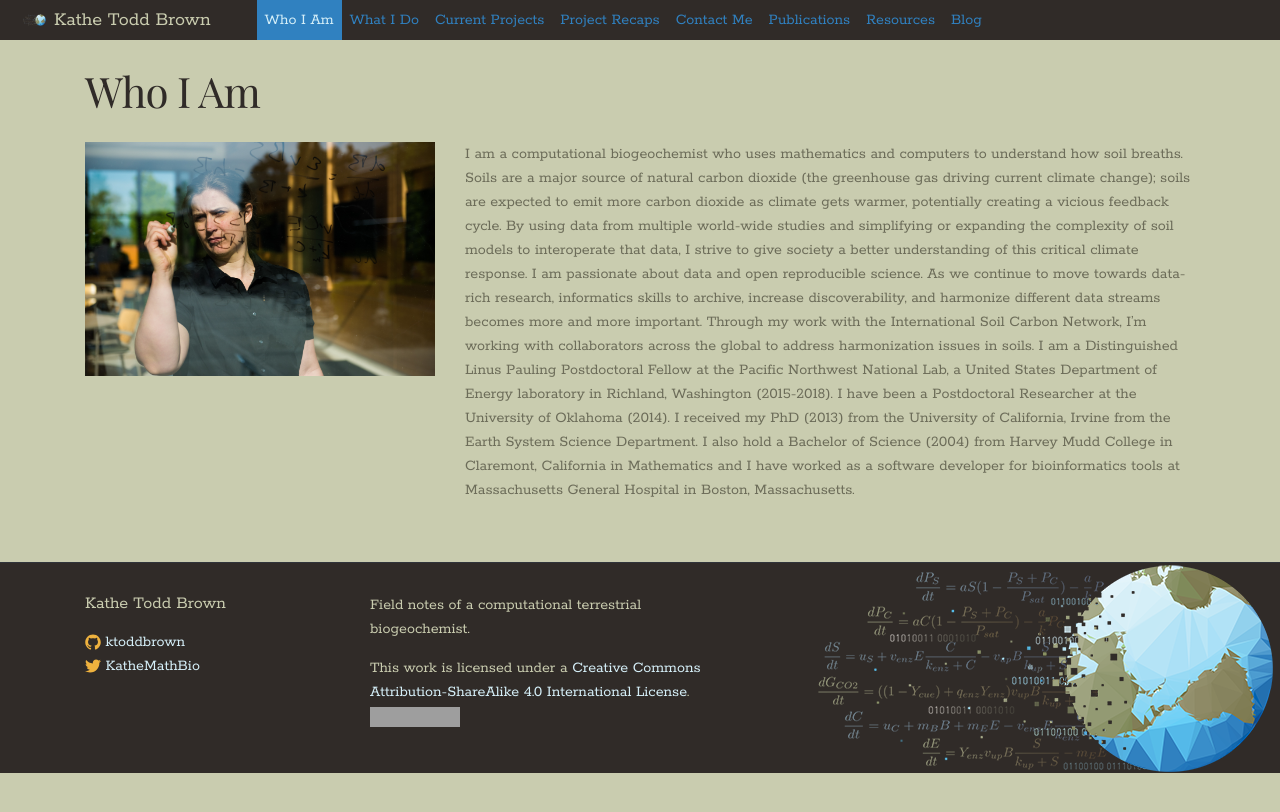
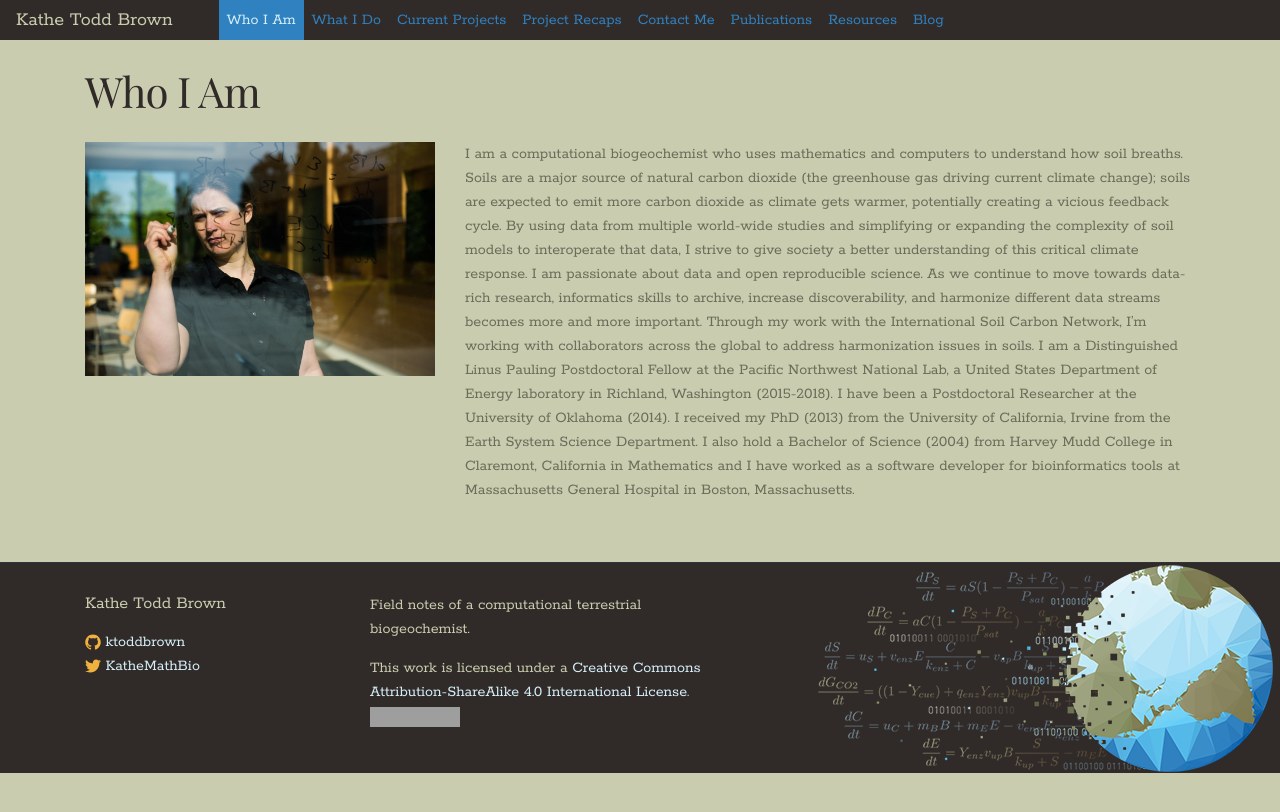
Before and after one commit to ktoddbrown/ktoddbrown.github.io, a Jekyll site: the page built from index.html, in a window 1280 px wide. Shown: the top 812 px of the page. Built offline with Jekyll 4.4.1, drawn with Linux system fonts in a browser that asks for light colours; nearby versions of some CDN libraries; grey boxes are pictures that could not be loaded.

Commit message:
remove marble from top brand area

```diff
--- a/_includes/header.html
+++ b/_includes/header.html
@@ -1,6 +1,5 @@
 <header class="nav">
 <nav class="navbar navbar-expand-lg">
-  <img src="/assets/logo.png" alt="kathe-todd-brown logo" style="width: 30px; margin-right: 8px;">
   <a class="navbar-brand" href="{{ site.baseurl }}/">{{ site.title }}</a>
   <button class="navbar-toggler" type="button" data-toggle="collapse" data-target="#navbarSupportedContent" aria-controls="navbarSupportedContent" aria-expanded="false" aria-label="Toggle navigation">
     <span class="navbar-toggler-icon"><i class="fas fa-bars"></i></span>
```
